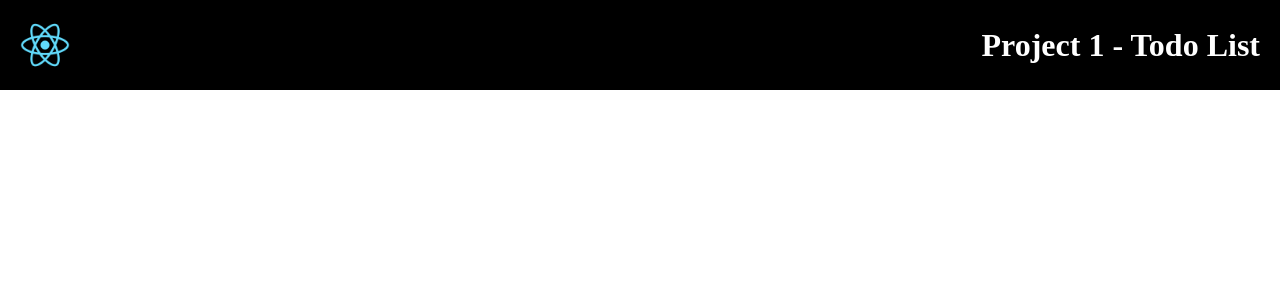
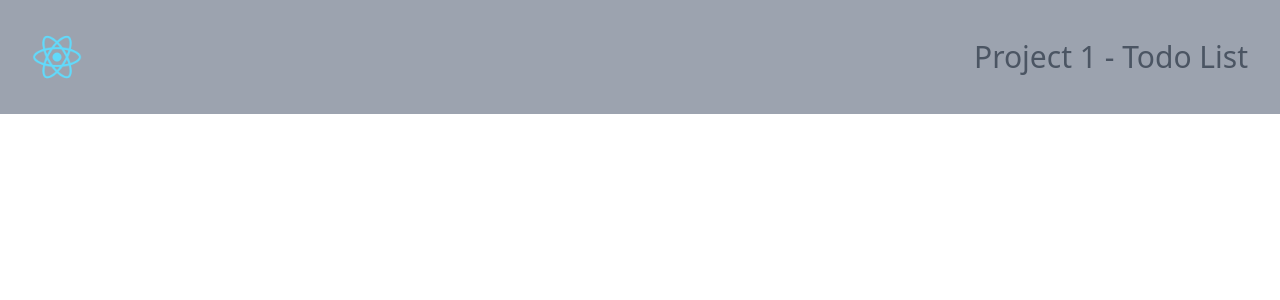
Before and after one commit to Atif-Bashir-1998/react-tailwind-todo, a React (Create React App) app: page / in a window 1280 px wide. Shown: the top 300 px of the page. Built offline with nearby package versions, Linux system fonts and the light colour scheme.

Commit message:
header added

```diff
--- a/src/App.js
+++ b/src/App.js
@@ -1,5 +1,4 @@
 import React from 'react'
-import './styles.css';
 import Header from './components/Header';
 
 function App() {
--- a/src/components/Header.js
+++ b/src/components/Header.js
@@ -3,9 +3,9 @@ import React from 'react'
 export default function Header() {
   return (
     <>
-        <header className='header'>
+        <header className='bg-gray-400 flex items-center justify-between p-8'>
             <img src="/logo512.png" width={50}></img>
-            <h1>Project 1 - Todo List</h1>
+            <h1 className='text-gray-600 text-3xl'>Project 1 - Todo List</h1>
         </header>
     </>
   )
--- /dev/null
+++ b/src/index.css
@@ -0,0 +1,3 @@
+@tailwind base;
+@tailwind components;
+@tailwind utilities;
--- a/src/index.js
+++ b/src/index.js
@@ -1,6 +1,8 @@
 import React from 'react';
 import ReactDOM from 'react-dom';
 import App from './App'
+import './index.css';
+
 
 ReactDOM.render(
   <React.StrictMode>
--- a/src/styles.css
+++ /dev/null
@@ -1,31 +0,0 @@
-*{
-    padding: 0;
-    margin: 0;
-    box-sizing: border-box;
-}
-
-.header{
-    display: flex;
-    width: 100%;
-    justify-content: space-between;
-    align-items: center;
-    padding: 20px;
-    background-color: black;
-    color: white;
-}
-
-main{
-    background-color: grey;
-    padding: 20px;
-    color: aliceblue;
-    display: flex;
-    flex-direction: column;
-    align-items: center;
-    justify-content: center;
-}
-
-.joke{
-    margin: 30px 0;
-    border: 1px solid black;
-    padding: 40px;
-}
```
